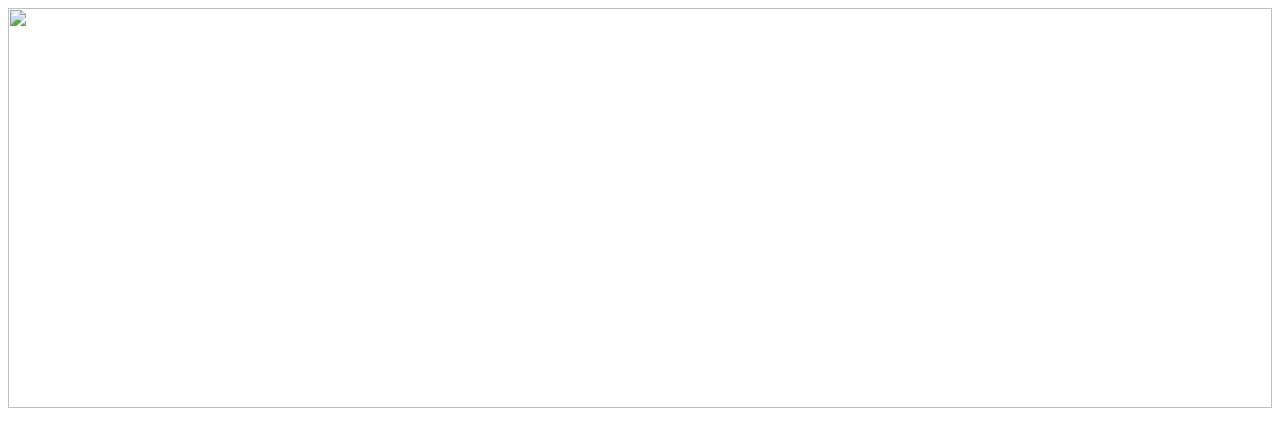
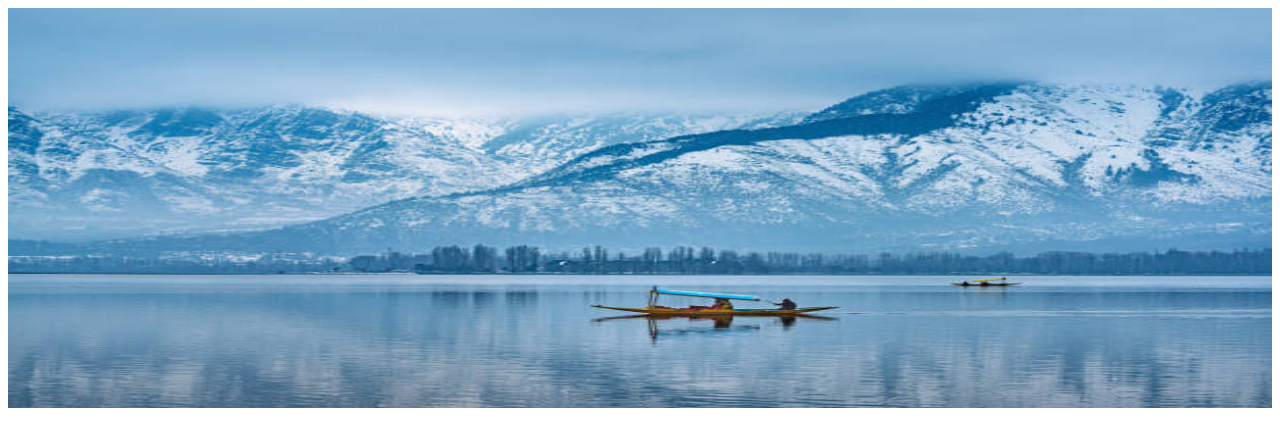
Before and after one commit to maqsoodhussain/web_programing, a plain HTML site: page dal.html in a window 1280 px wide. Shown: the top 429 px of the page. Drawn offline with Linux system fonts and the light colour scheme; the site is published under a folder, as on GitHub Pages, so addresses that start at the root find nothing.

Commit message:
Update dal.html

```diff
--- a/dal.html
+++ b/dal.html
@@ -7,7 +7,7 @@
     <title>DAL LAKE</title>
 </head>
 <body>
-    <img src="/images/dal1.jpg" alt="">
+    <img src="images/dal1.jpg" alt="">
     <div>
         <h2>DAL LAKE</h2>
         <p>
```
